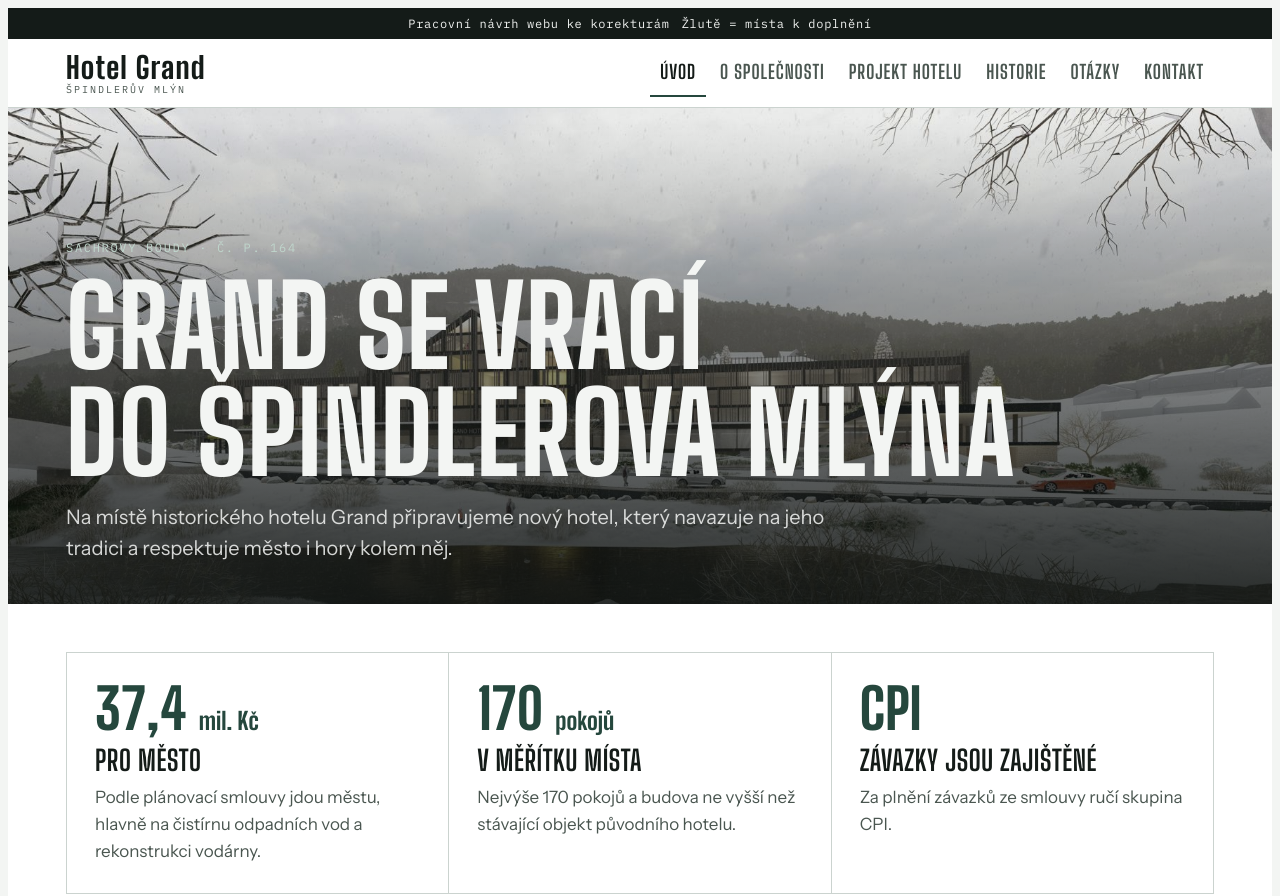
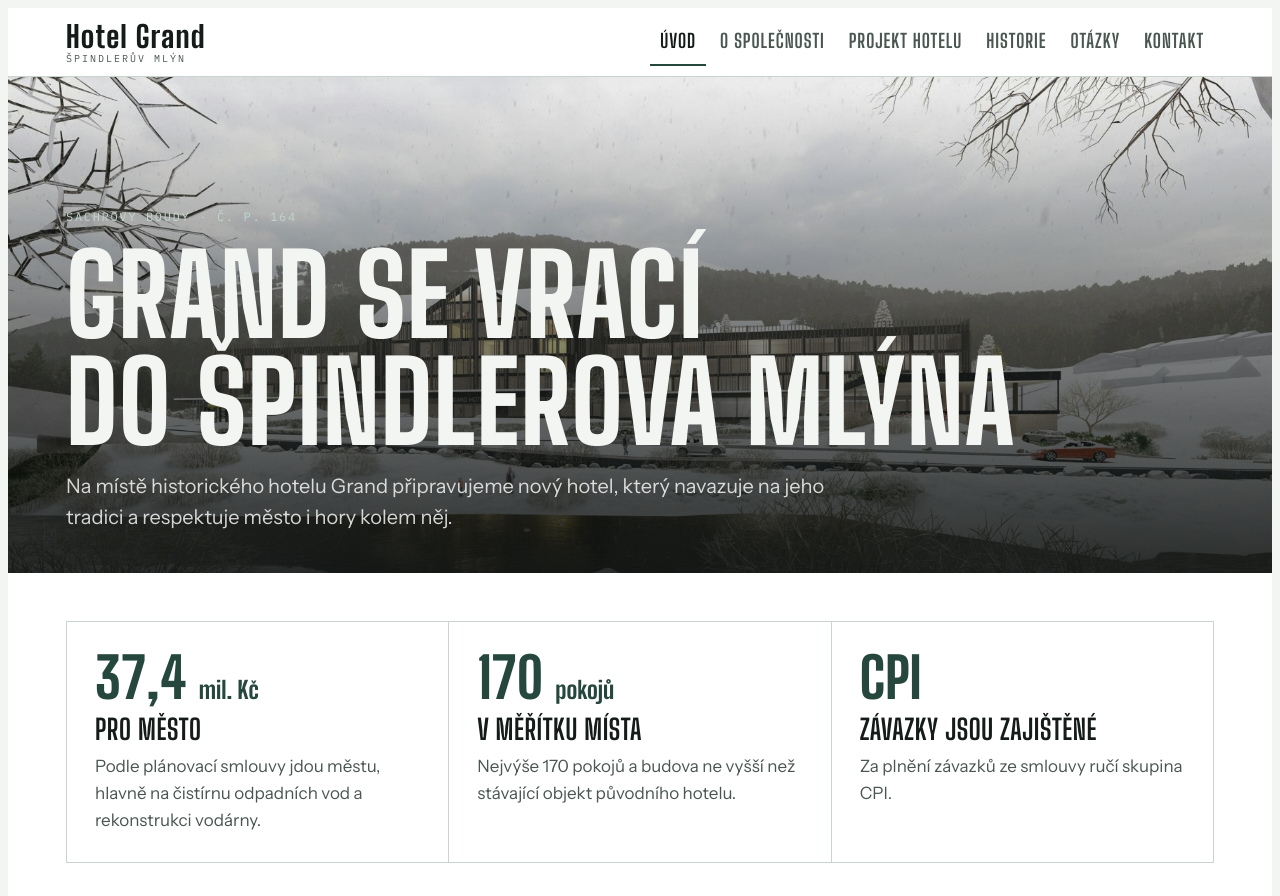
Before and after one commit to janjan279-gif/grand-korektury, a plain HTML site: page index.html in a window 1280 px wide. Shown: the top 896 px of the page. Drawn offline with Linux system fonts and the light colour scheme.

Commit message:
Odstraněn pruh pracovního návrhu
Co-Authored-By: Claude Opus 5.5 <noreply@anthropic.com>
Claude-Session: https://claude.ai/code/session_01J3nZGjr9UrkWWyACLftq1Z

```diff
--- a/index.html
+++ b/index.html
@@ -203,7 +203,6 @@ dialog button{background:none;border:1px solid #F3F5F3;color:#F3F5F3;font-family
 </head>
 <body>
 
-<div class="draft"><div class="wrap"><span>Pracovní návrh webu ke korekturám</span><span>Žlutě = místa k doplnění</span></div></div>
 
 <header class="site">
   <div class="wrap">
```
